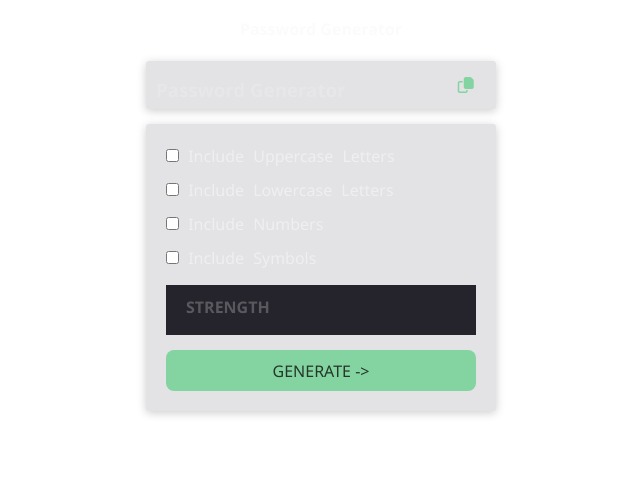
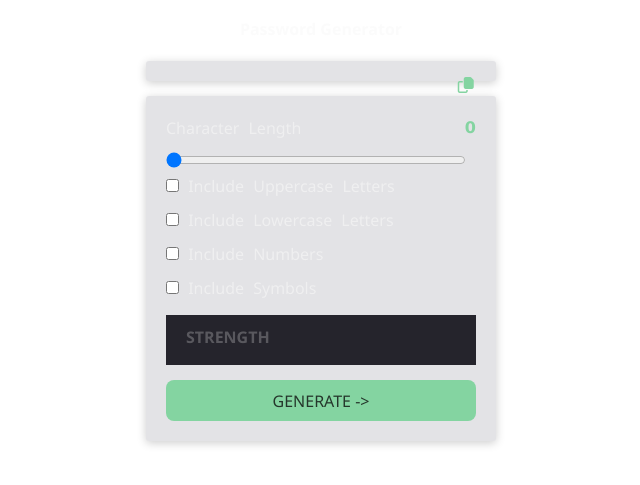
Before and after one commit to henriquemed/password_generator, a React (Vite) app: page / in a window 1280 px wide. Shown: the part 183-668 px from the top of the page, without its empty margins (319-959 px from the left). Built offline with nearby package versions, Linux system fonts and the light colour scheme.

Commit message:
Implementado variaveis com useState

```diff
--- a/src/App.css
+++ b/src/App.css
@@ -44,6 +44,22 @@
   cursor: pointer;
   top: 3px;
   right: 3px;
+}
+.form-lenght{ /*OPÇÃO DE LENGHT */
+  display: flex;
+  justify-content: space-between;
+  color: rgba(245, 245, 245, 0.644);
+  margin-bottom: 10px;
+}
+
+#value_lenght{ /*VALOR QUE APARECE DO LENGHT */
+  color:  #84d4a1;
+  font-family: Verdana, Geneva, Tahoma, sans-serif;
+}
+
+#range-character-lenght{
+  width: 300px;
+  cursor: pointer;
 }
 
 .form-group{ /*ÁREA DAS OPÇÕES DE ESCOLHA */
--- a/src/App.jsx
+++ b/src/App.jsx
@@ -1,7 +1,14 @@
-
+import React, { useState} from 'react'
 import './App.css'
 
 function App() {
+  const [password, setPassword] = useState('')
+  const [characterLength, setCharacterLength] = useState(0)
+  const [includeUppercase, setIncludeUppercase] = useState(false)
+  const [includeLowercase, setIncludeLowercase] = useState(false)
+  const [includeNumbers, setIncludeNumbers] = useState(false)
+  const [includeSymbols, setIncludeSymbols] = useState(false)
+
   return (
     <div className='App'>
       <div className='container'>
@@ -12,7 +19,7 @@ function App() {
         </h3>
         {/*SENHA QUE VAI SER GERADA*/}
         <div className='generator_password'>
-          <h3>Password Generator</h3>
+          <h3>{password}</h3>
           {/*BOTAO PARA COPIAR A SENHA GERADA*/}
           <button className='copy_button'>
             <i className='far fa-copy'></i>
@@ -20,9 +27,30 @@ function App() {
         </div>
         <div className='generator'>
 
+          {/*CHARACTER LENGTH*/}
+          <div className='form-lenght'>
+            <label htmlFor='character-lenght'> Character Length </label>
+            <h4 id="value_lenght">{characterLength}</h4>
+          </div>
+           {/*BARRA DO CHARACTER LENGTH*/}
+          <div>
+            <input
+              type='range'
+              min='0'
+              max='30'
+              step='1'
+              value={characterLength}
+              onChange={(e) => setCharacterLength(e.target.value)}
+              id='range-character-lenght'
+              name='range-character-lenght'
+            />
+          </div>
+
           {/*BOTAO PARA ATIVAR LETRAS MAIUSCULAS*/}
           <div className='form-group'>
             <input
+              checked={includeUppercase}
+              onChange={(e) => setIncludeUppercase(e.target.checked)}
               type='checkbox'
               id='uppercase-letters'
               name='uppercase-letters'
@@ -33,6 +61,8 @@ function App() {
           {/*BOTAO PARA ATIVAR LETRAS MINUSCULAS*/}
           <div className='form-group'>
             <input
+              checked={includeLowercase}
+              onChange={(e) => setIncludeLowercase(e.target.checked)}
               type='checkbox'
               id='lowercase-letters'
               name='lowercase-letters'
@@ -43,6 +73,8 @@ function App() {
           {/*BOTAO PARA INCLUIR NUMEROS*/}
           <div className='form-group'>
             <input
+               checked={includeNumbers}
+               onChange={(e) => setIncludeNumbers(e.target.checked)}
               type='checkbox'
               id='include-numbers'
               name='include-numbers'
@@ -53,6 +85,8 @@ function App() {
           {/*BOTAO PARA INCLUIR SIMBOLOS*/}
           <div className='form-group'>
             <input
+             checked={includeSymbols}
+             onChange={(e) => setIncludeSymbols(e.target.checked)}
               type='checkbox'
               id='include-symbols'
               name='include-symbols'
```
